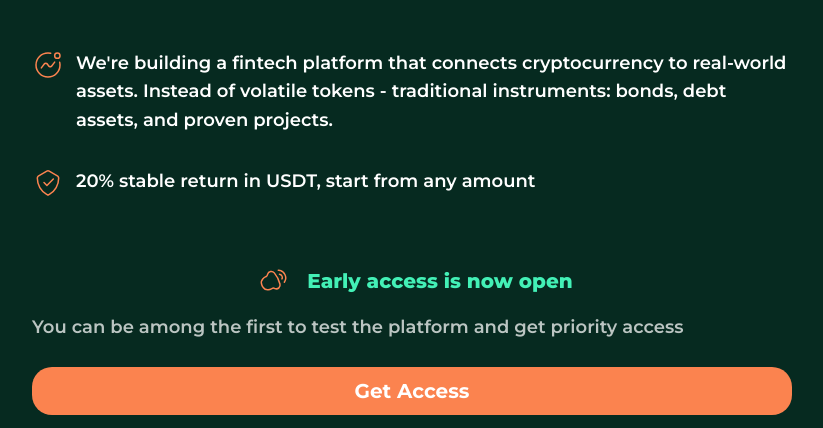
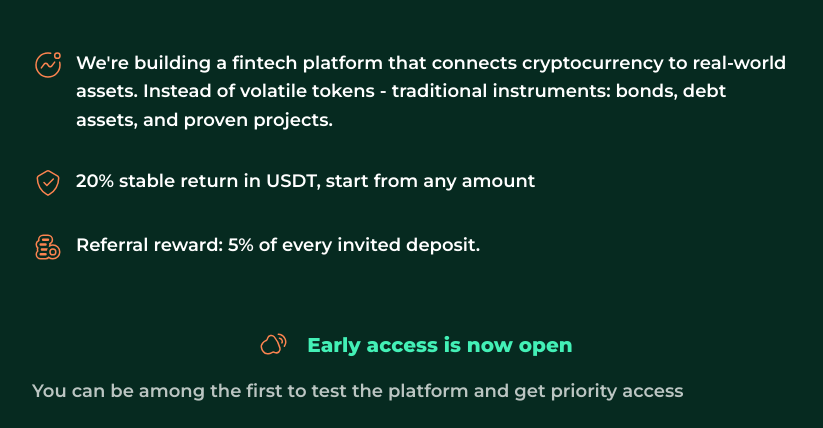
Before and after one commit to m8invest/landing-page, a website: page client/index.html in a window 1280 px wide. Shown: the part 337-765 px from the top of the page, without its empty margins (228-1051 px from the left). Drawn offline with Linux system fonts and the light colour scheme.

Commit message:
new: usr: Add new feature item

```diff
--- a/client/index.html
+++ b/client/index.html
@@ -26,6 +26,11 @@
             <div class="feature-item">
                 <img class="icon-image" src="assets/icons/sheild.svg" alt="Sheild icon">
                 <p>20% stable return in USDT, start from any amount</p>
+            </div>
+
+            <div class="feature-item">
+                <img class="icon-image" src="assets/icons/coins.svg" alt="Sheild icon">
+                <p>Referral reward: 5% of every invited deposit.</p>
             </div>
         </section>
 
```
Also changed, not shown: client/assets/icons/coins.svg (added).
